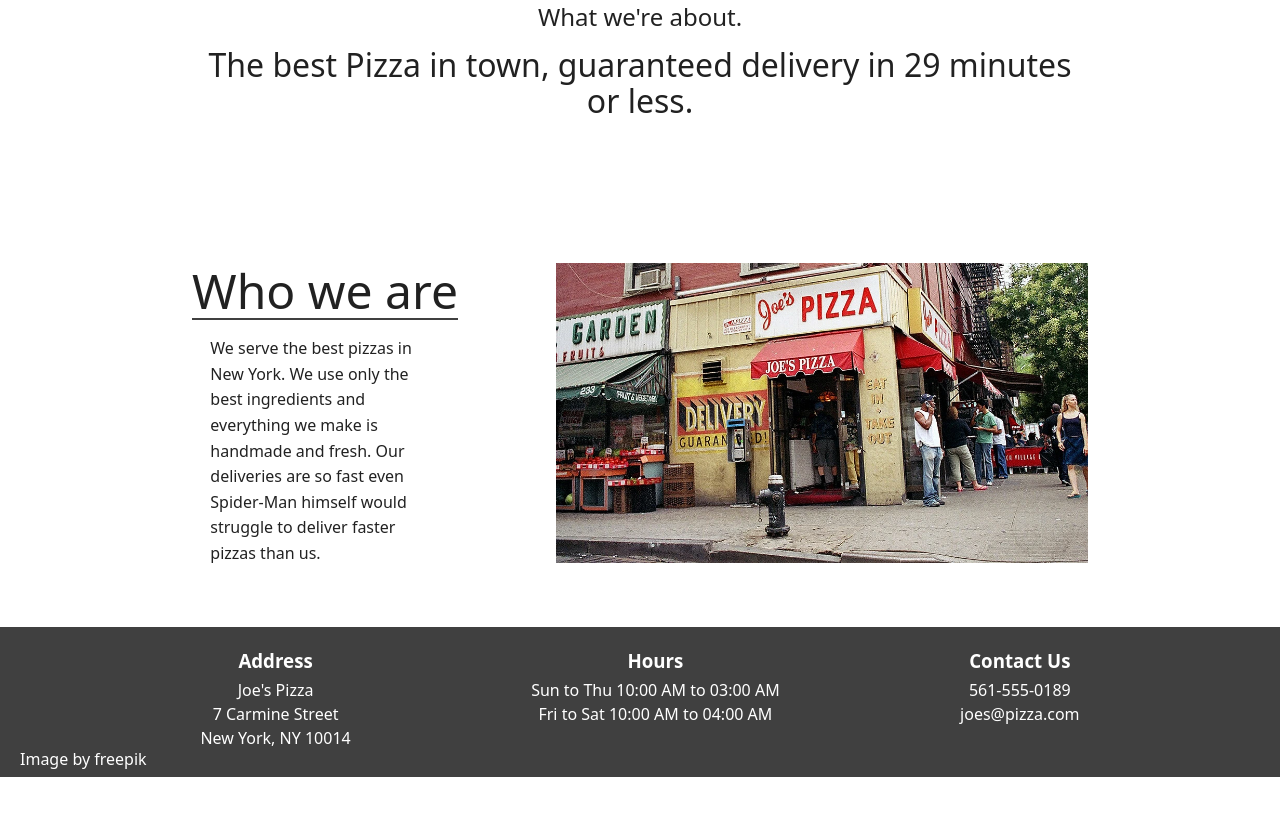
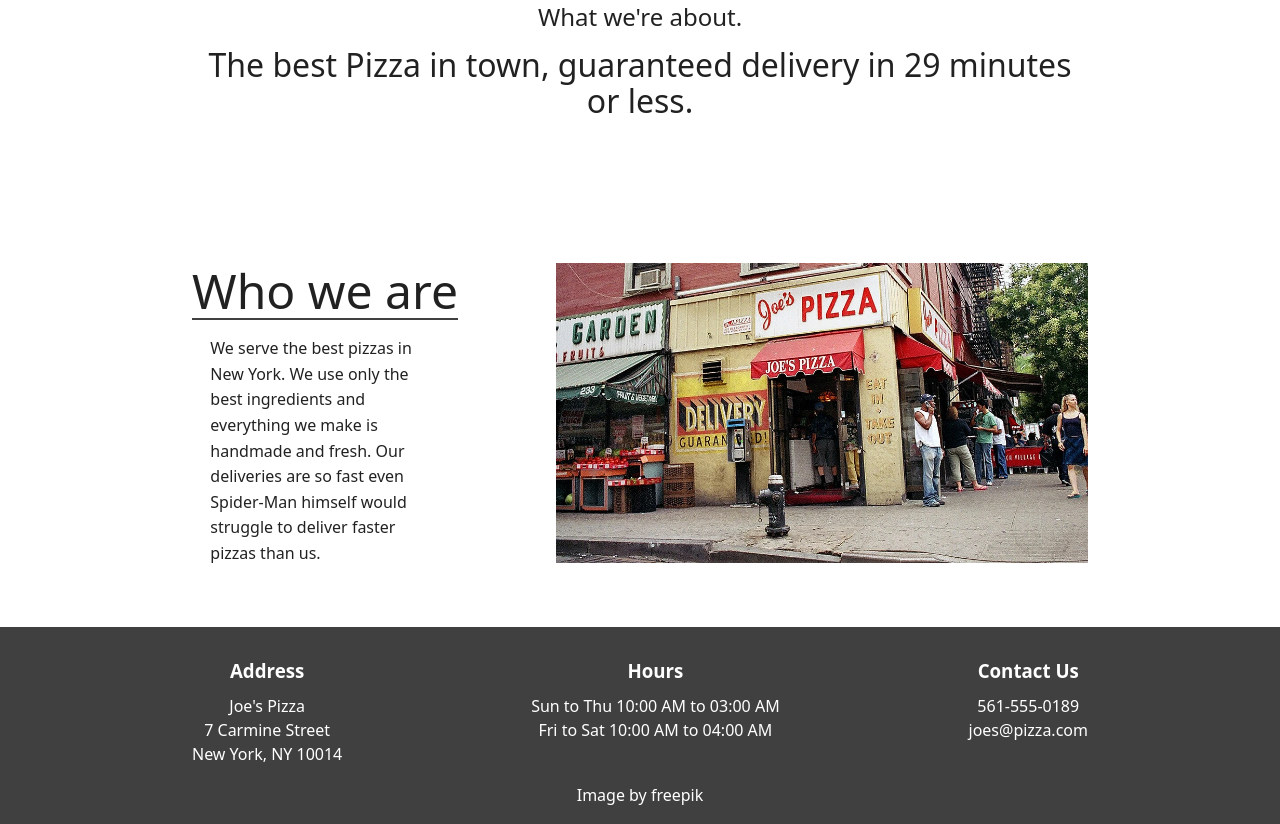
Before and after one commit to arnaudSanchez1816/odin-restaurant, a website built with webpack: page src/template.html in a window 1280 px wide. Shown: the part 777-1601 px from the top of the page. Before the commit the page ends 1554 px from the top, so only its background shows below. Built offline with nearby package versions, Linux system fonts and the light colour scheme.

Commit message:
Update footer style

```diff
--- a/src/style.css
+++ b/src/style.css
@@ -74,31 +74,33 @@
 }
 
 footer {
-    height: 150px;
+    min-height: 150px;
     background-color: var(--dark-background-color);
     color: var(--white-text-color);
     display: flex;
     flex-direction: column;
     justify-content: space-between;
     align-items: center;
-    padding: 20px;
+    padding: 30px 0 20px;
 }
 
 footer > .footer-content {
-    width: 100%;
+    width: 70%;
     display: flex;
-    justify-content: space-evenly;
+    justify-content: space-between;
 }
 
 footer > .footer-content > div {
     line-height: 1.5;
     text-align: center;
     > h3 {
-        margin-bottom: 0.2em;
+        margin-bottom: 0.5em;
     }
 }
 
 footer > .footer-legals {
+    text-align: center;
+    margin-top: 20px;
     width: 100%;
     a {
         text-decoration: none;
@@ -174,7 +176,6 @@
 .summary {
     text-align: center;
     min-height: 200px;
-
 }
 
 .summary>p:first-child {
```
